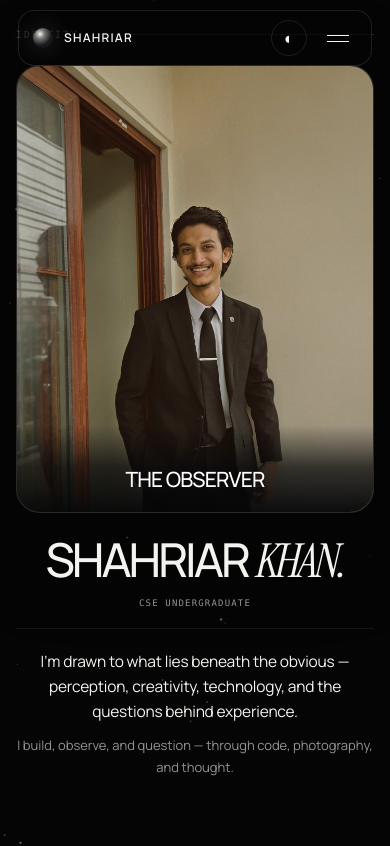
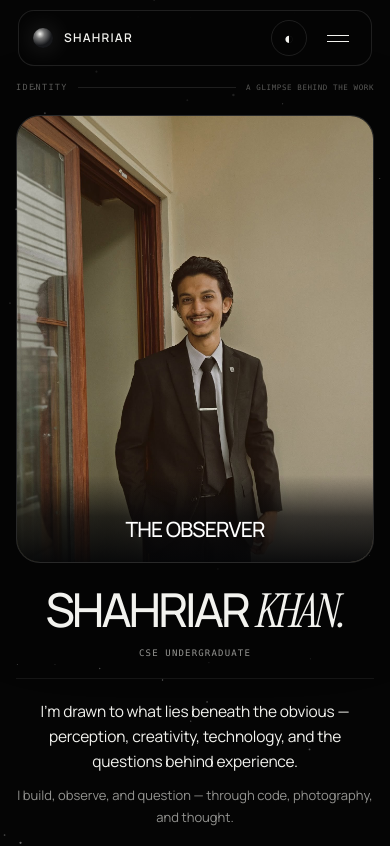
Before and after one commit to shahriarbappy60-ship-it/personal-universe, a React (Vite) app: page /identity in a window 390 px wide. Shown: the top 846 px of the page. Built offline with nearby package versions, Linux system fonts and the light colour scheme.

Commit message:
fix: refine identity hero mobile navbar spacing

```diff
--- a/src/styles/identity-page.css
+++ b/src/styles/identity-page.css
@@ -803,3 +803,52 @@
   .identity-page-v2 .self-v2-practice-row p{font-size:13px}
   .identity-page-v2 .self-v2-practice-foot > div p{font-size:12px}
 }
+
+
+/* Mobile Identity hero — keep navbar clear and restore the intended editorial order */
+@media (max-width:768px){
+  .identity-page-v2 .self-v2-hero{
+    padding-top:86px;
+  }
+  .identity-page-v2 .self-v2-hero-bar{
+    width:100%;
+    display:flex;
+    align-items:center;
+    justify-content:space-between;
+    gap:12px;
+    margin-bottom:24px;
+    text-align:left;
+  }
+  .identity-page-v2 .self-v2-hero-bar .self-v2-eyebrow{
+    flex:0 0 auto;
+    font-size:9px;
+    letter-spacing:.16em;
+  }
+  .identity-page-v2 .self-v2-hero-bar .self-v2-rule{
+    flex:1 1 auto;
+    min-width:18px;
+  }
+  .identity-page-v2 .self-v2-hero-bar>span:last-child{
+    display:block;
+    flex:0 0 auto;
+    font-size:8px;
+    letter-spacing:.10em;
+  }
+}
+
+@media (max-width:430px){
+  .identity-page-v2 .self-v2-hero{
+    padding-top:82px;
+  }
+  .identity-page-v2 .self-v2-hero-bar{
+    gap:10px;
+    margin-bottom:22px;
+  }
+  .identity-page-v2 .self-v2-hero-bar .self-v2-eyebrow{
+    font-size:8.5px;
+  }
+  .identity-page-v2 .self-v2-hero-bar>span:last-child{
+    font-size:7.5px;
+    letter-spacing:.08em;
+  }
+}
```
